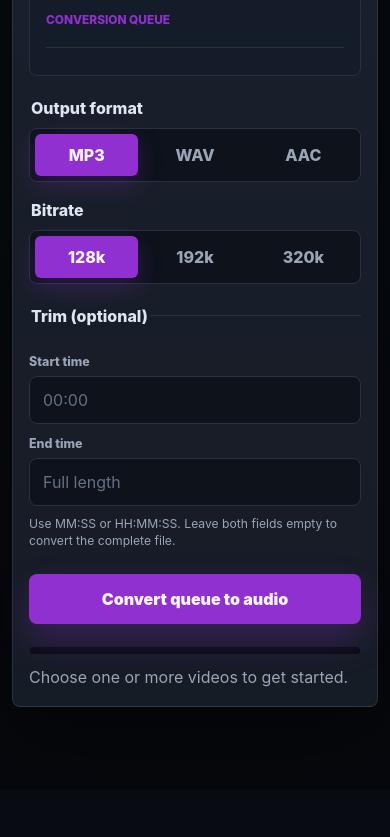
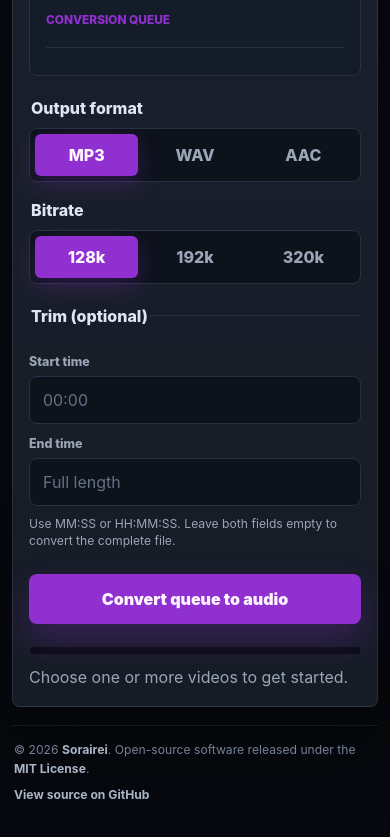
Before and after one commit to Sorairei/beetales-converter, a plain HTML site: page index.html in a window 390 px wide. Shown: the part 1292-2129 px from the top of the page. Before the commit the page ends 2081 px from the top, so only its background shows below. Drawn offline with Linux system fonts and the light colour scheme.

Commit message:
Add authorship footer with license and links
Adds a site footer containing copyright notice, MIT License link, and GitHub repository link. Includes responsive styling and layout adjustments to center the footer properly on the page.

```diff
--- a/index.html
+++ b/index.html
@@ -9,7 +9,7 @@
       content="Convert video files locally in your browser with ffmpeg.wasm. Extract audio, convert WebM, or optimize MP4 without uploading files."
     />
     <meta name="theme-color" content="#080b12" />
-    <link rel="stylesheet" href="style.css?v=20260711-sponsor-button" />
+    <link rel="stylesheet" href="style.css?v=20260711-footer" />
   </head>
   <body>
     <main class="app-shell">
@@ -258,6 +258,11 @@
           </div>
         </form>
       </section>
+
+      <footer class="site-footer">
+        <p>&copy; 2026 <a href="https://github.com/Sorairei" target="_blank" rel="noopener noreferrer">Sorairei</a>. Open-source software released under the <a href="LICENSE">MIT License</a>.</p>
+        <a class="footer-repository" href="https://github.com/Sorairei/beetales-converter" target="_blank" rel="noopener noreferrer">View source on GitHub</a>
+      </footer>
     </main>
 
     <button class="reset-floating-button" id="reset-defaults" type="button" aria-label="Restore all default settings" title="Restore all default settings">
--- a/style.css
+++ b/style.css
@@ -51,6 +51,7 @@ a {
   min-height: 100vh;
   display: grid;
   place-items: center;
+  align-content: center;
   padding: 40px 18px;
 }
 
@@ -60,6 +61,38 @@ a {
   grid-template-columns: minmax(0, 0.9fr) minmax(360px, 1.1fr);
   gap: 28px;
   align-items: start;
+}
+
+.site-footer {
+  width: min(1040px, 100%);
+  display: flex;
+  align-items: center;
+  justify-content: space-between;
+  gap: 18px;
+  margin-top: 24px;
+  padding: 18px 2px 0;
+  border-top: 1px solid rgba(255, 255, 255, 0.07);
+  color: #748196;
+  font-size: 0.76rem;
+}
+
+.site-footer p {
+  margin: 0;
+}
+
+.site-footer a {
+  color: #a9b4c5;
+  font-weight: 750;
+  text-decoration: none;
+}
+
+.site-footer a:hover {
+  color: #e9d5ff;
+  text-decoration: underline;
+}
+
+.footer-repository {
+  flex: 0 0 auto;
 }
 
 .intro {
@@ -1073,6 +1106,15 @@ legend {
     padding: 0 14px;
   }
 
+  .site-footer {
+    align-items: flex-start;
+    flex-direction: column;
+    gap: 8px;
+    margin-top: 18px;
+    padding-top: 15px;
+    line-height: 1.55;
+  }
+
   .lead {
     font-size: 1rem;
   }
```
Also changed, not shown: README.md.
